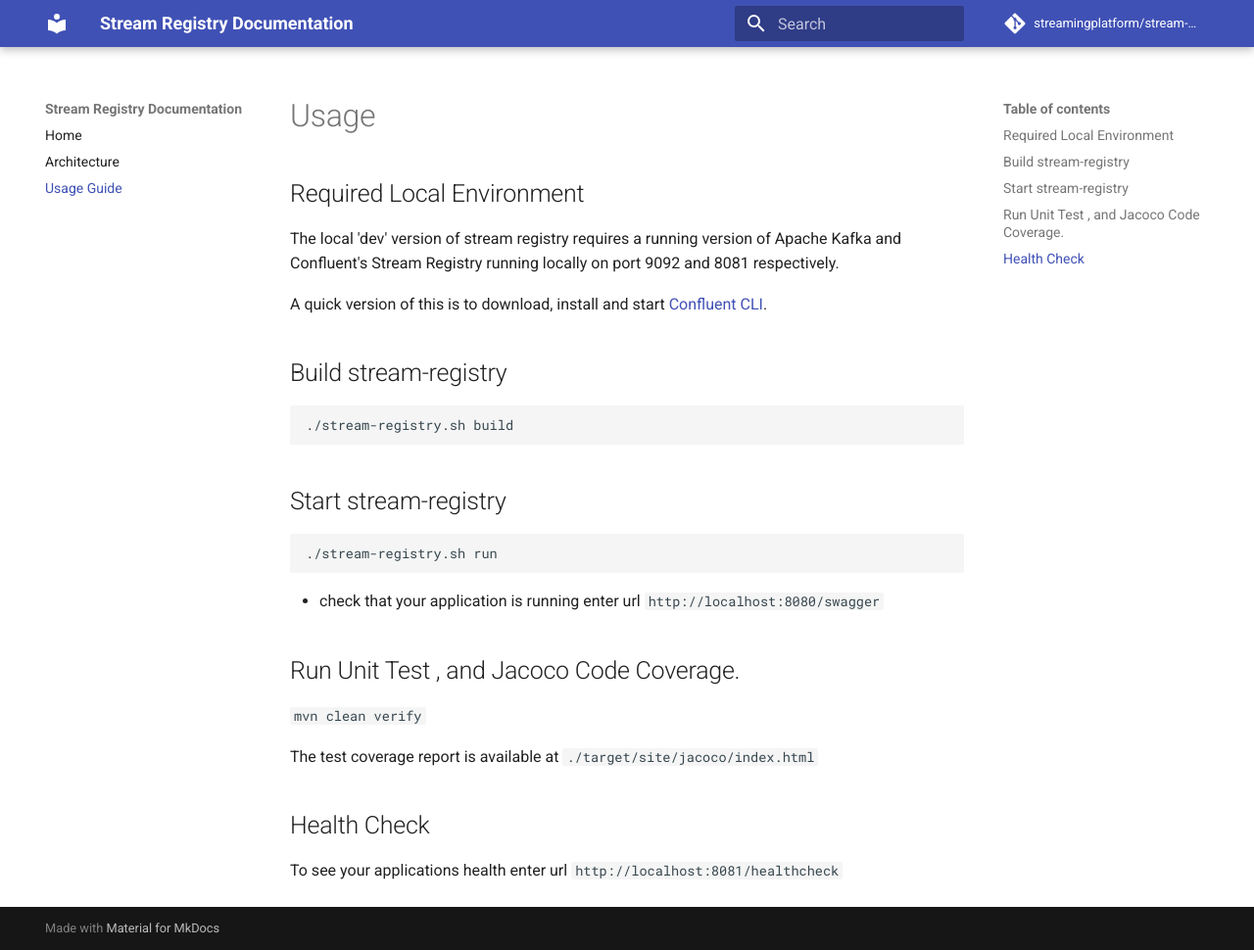
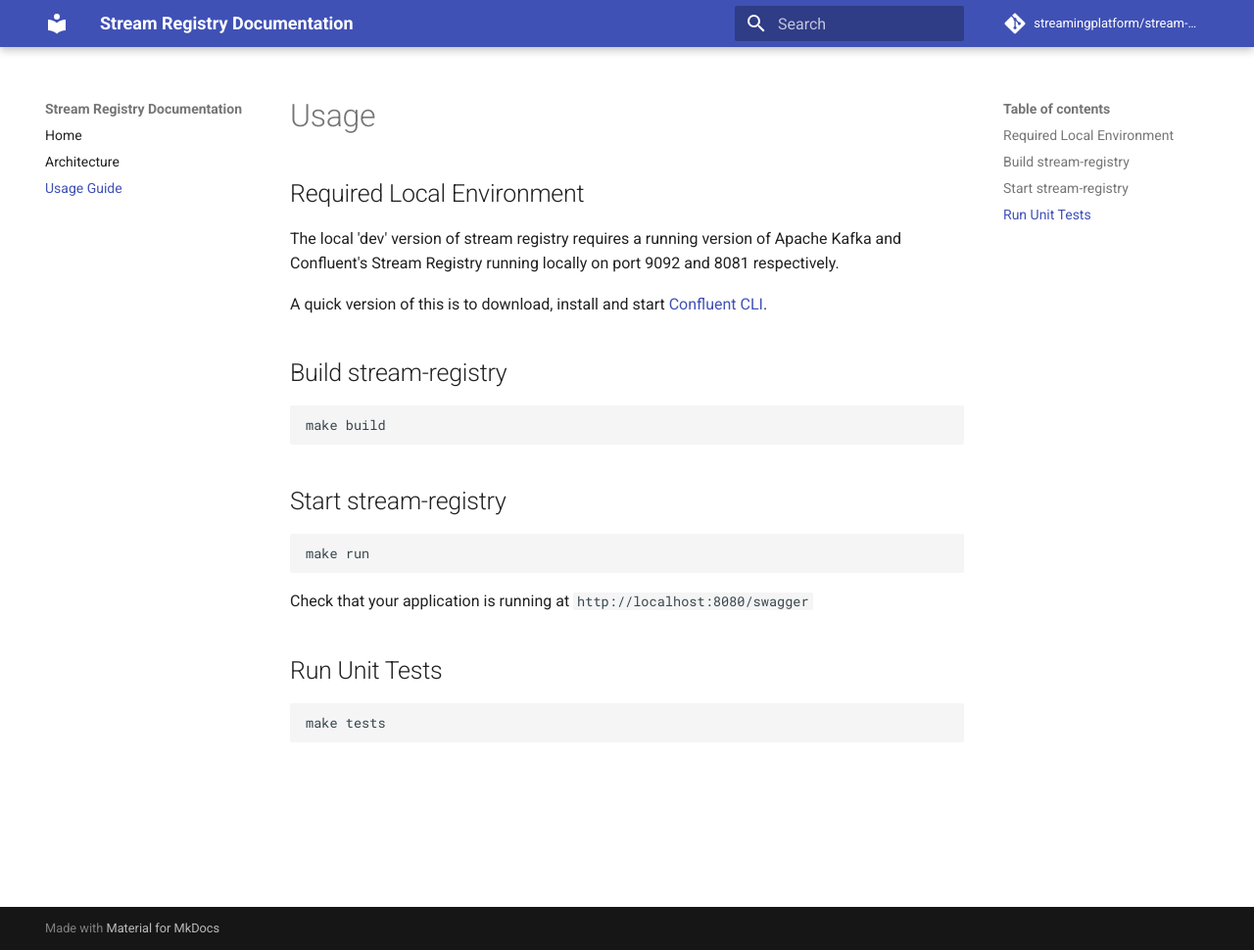
Before and after one commit to ExpediaGroup/stream-registry, an MkDocs documentation site: the page built from docs/docs/usage/index.md, in a window 1280 px wide and 970 px high. Shown: the whole window at 98% size. Built offline with MkDocs 1.6.1 and Material for MkDocs 9.7.7, drawn with Linux system fonts in a browser that asks for light colours; nearby versions of some CDN libraries; a script that is not in the unit is left out; comment, search, counter and statistics services are not loaded.

Commit message:
Removed shell script in favor of Makefile

````diff
--- a/docs/docs/usage/index.md
+++ b/docs/docs/usage/index.md
@@ -11,24 +11,19 @@ A quick version of this is to download, install and start
 Build stream-registry
 ---
 ```
-./stream-registry.sh build
+make build
 ```
-
 
 Start stream-registry
 ---
 ```
-./stream-registry.sh run
+make run
 ```
 
-* check that your application is running enter url `http://localhost:8080/swagger`
+Check that your application is running at `http://localhost:8080/swagger`
 
-Run Unit Test , and Jacoco Code Coverage.
+Run Unit Tests
 ---
-`mvn clean verify`
-
-The test coverage report is available at `./target/site/jacoco/index.html`
-
-Health Check
----
-To see your applications health enter url `http://localhost:8081/healthcheck`
+```
+make tests
+```
````
Also changed, not shown: README.md, 3 other files.
